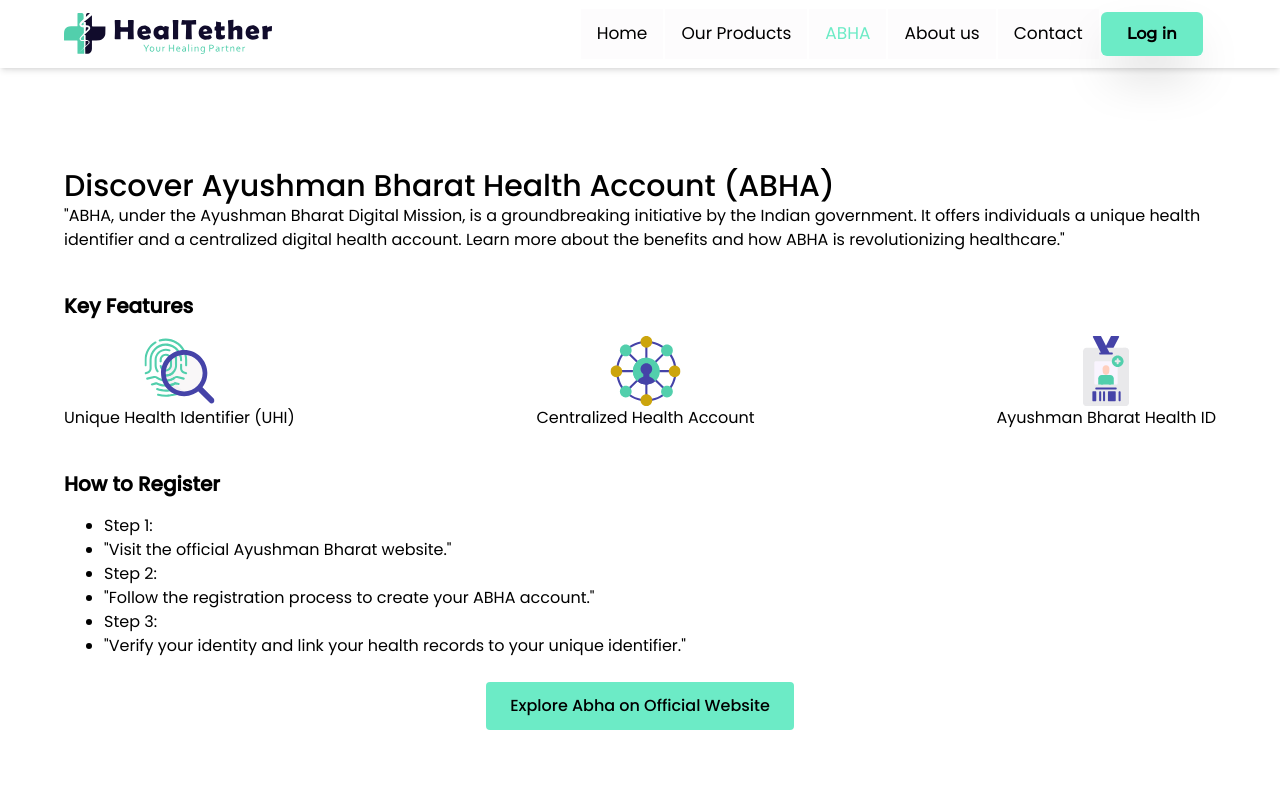
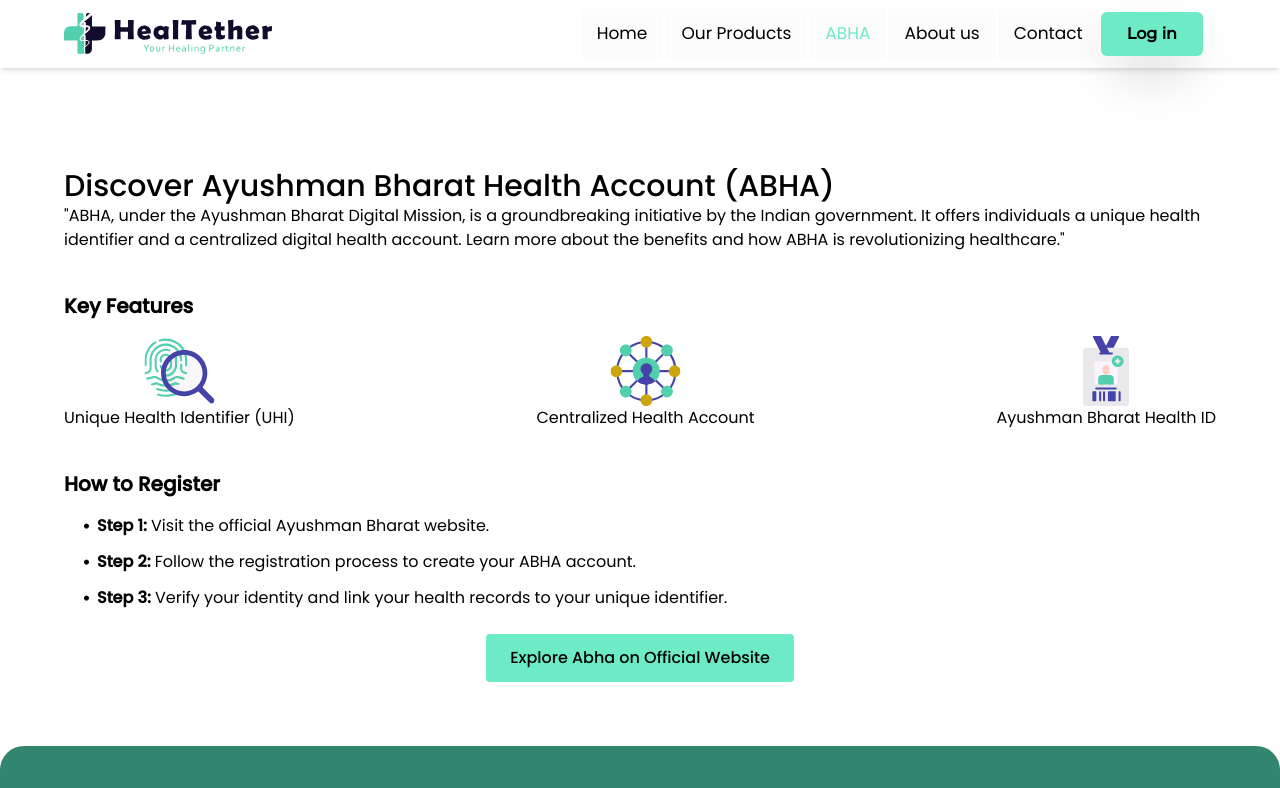
Before and after one commit to md-wasim-123/h, a React (Vite) app: page /abha in a window 1280 px wide. Shown: the top 788 px of the page. Built offline with nearby package versions, Linux system fonts and the light colour scheme.

Commit message:
fixed all today t

```diff
--- a/src/pages/Abha/Abha.jsx
+++ b/src/pages/Abha/Abha.jsx
@@ -32,13 +32,31 @@
       <div className=' mx-4 md:mx-16 my-10'>
         <h1 className=' text-xl font-semibold my-4'>How to Register</h1>
         <div>
-            <ul className=' mx-10'>
-              <li className=' list-disc text-xs md:text-base'>Step 1:</li>
-              <li className=' list-disc text-xs md:text-base'>"Visit the official Ayushman Bharat website."</li>
-              <li className=' list-disc text-xs md:text-base'>Step 2:</li>
-              <li className=' list-disc text-xs md:text-base'>"Follow the registration process to create your ABHA account."</li>
-              <li className=' list-disc text-xs md:text-base'>Step 3:</li>
-              <li className=' list-disc text-xs md:text-base'>"Verify your identity and link your health records to your unique identifier."</li>
+          <ul className=' mx-5 flex flex-col gap-3'>
+            <li className=' list-disc text-xs md:text-base flex  '>
+              <div className='flex items-center justify-center gap-2'>
+                <i class="fa-solid fa-circle text-[5px]"></i>
+                <p className='font-semibold me-1'>
+                  Step 1: </p>
+              </div>
+              <p>Visit the official Ayushman Bharat website.</p>
+            </li>
+
+            <li className=' list-disc text-xs md:text-base flex'>
+              <div className='flex items-center justify-center gap-2'>
+                <i class="fa-solid fa-circle text-[5px]"></i>
+                <p className='font-semibold me-1'>Step 2:</p>
+              </div>
+              <p>Follow the registration process to create your ABHA account.</p>
+            </li>
+            <li className=' list-disc text-xs md:text-base flex'>
+              <div className='flex items-center justify-center gap-2'>
+                <i class="fa-solid fa-circle text-[5px]"></i>
+                <p className='font-semibold me-1'>
+                  Step 3:</p>
+              </div>
+              <p>Verify your identity and link your health records to your unique identifier.</p>
+            </li>
           </ul>
         </div>
         <div className=' flex items-center justify-center'>
--- a/src/pages/products/ProductDiv.jsx
+++ b/src/pages/products/ProductDiv.jsx
@@ -1,4 +1,5 @@
 import React from 'react';
+import Button from '../../components/Button/Button';
 
 const ProductDiv = ({data}) => {
 
@@ -14,7 +15,6 @@
                   <li className=' list-disc'>{data?.list2}</li>
                   <li className={`${data?.list3?'list-dist':'list-none'} `}>{data?.list3}</li>
                 </ul>
-                <button className=' bg-[#32856E] text-white py-3 px-6 w-[144px] mx-4 my-2 rounded'>Get Started</button>
             </div>
             <div className=' md:w-[50%] w-[100%]'>
               <img src={data?.img} />
@@ -39,7 +39,6 @@
                   <li className=' list-disc'>Schedule appointments quickly</li>
                   <li className=' list-disc'>Schedule appointments quickly</li>
                 </ul>
-                <button className=' bg-[#32856E] text-white py-3 px-6 w-[144px] mx-4 my-2 rounded'>Get Started</button>
             </div>
             <div className=' w-[50%] kw:w-[100%] h-full flex flex-col justify-center '>
               <div className=' border-l-4 border-black my-4'>
```
Lines whose indentation alone changed are shown as unchanged.
